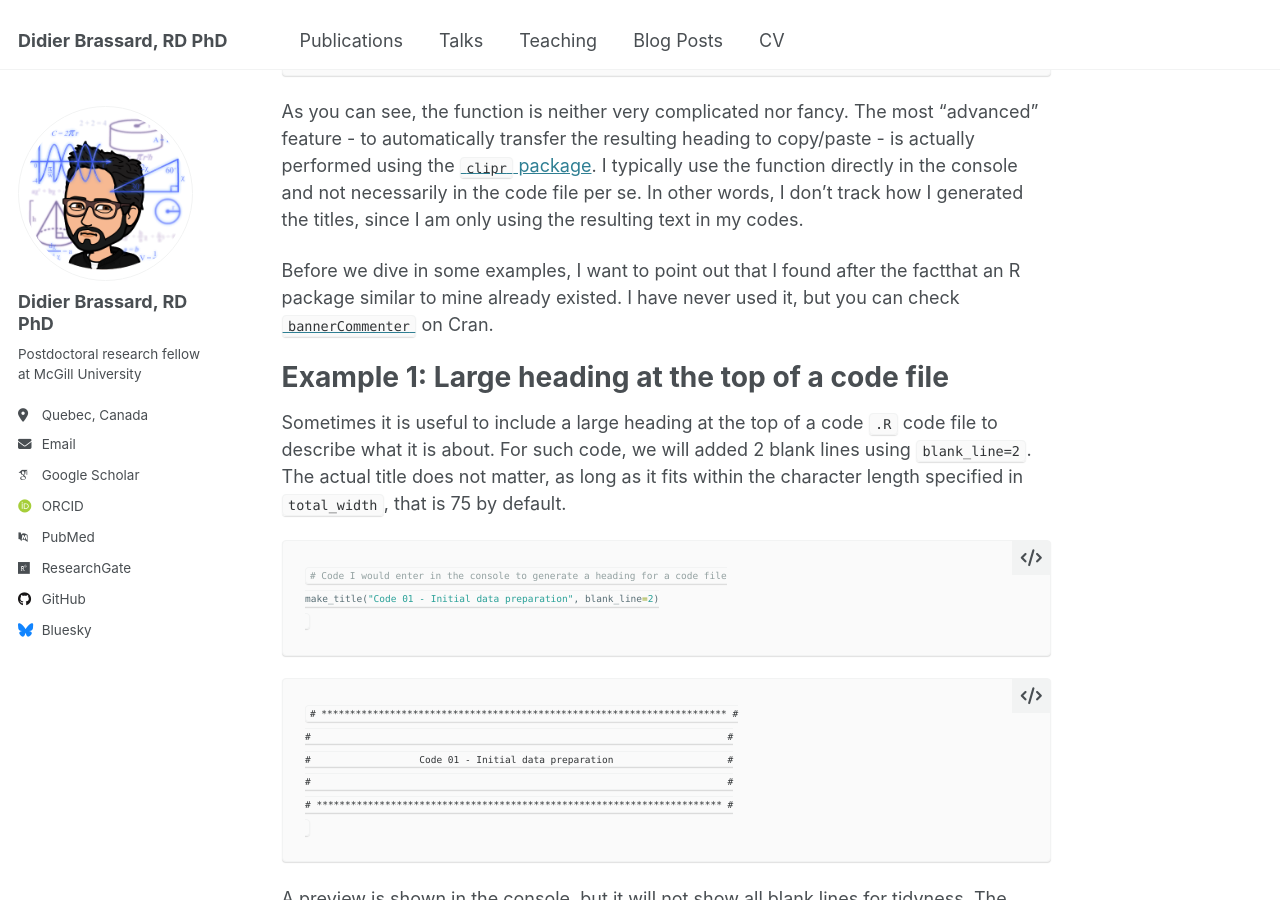
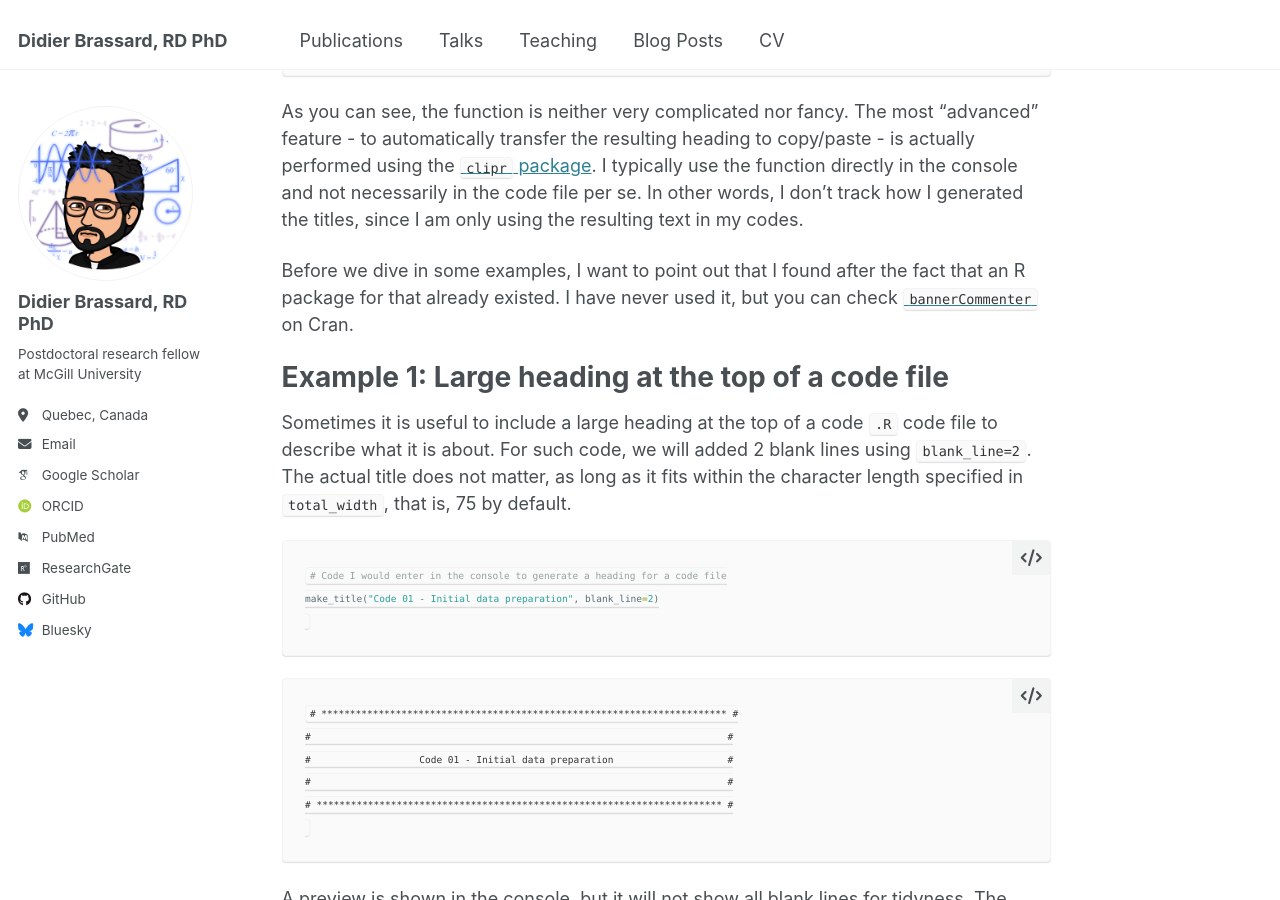
Before and after one commit to didierbrassard/didierbrassard.github.io, a Jekyll site: the page built from _posts/2025-03-20-blog-post-1.md, in a window 1280 px wide and 900 px high, scrolled down 4623 px. Built offline with Jekyll 4.4.1, drawn with Linux system fonts in a browser that asks for light colours; some web fonts are replaced.

Commit message:
Update 2025-03-20-blog-post-1.md
+typo

````diff
--- a/_posts/2025-03-20-blog-post-1.md
+++ b/_posts/2025-03-20-blog-post-1.md
@@ -93,7 +93,8 @@
 # `make_title` R function
 
 You can copy and paste the code below, save it in a `.R` script, and run
-it before you wish to use it. [You can also download the script here.](https://didierbrassard.github.io/files/blog2025_01.R)
+it before you wish to use it. [You can also download the script
+here.](https://didierbrassard.github.io/files/blog2025_01.R)
 
 ``` r
 #' @title Make Titles for Codes
@@ -182,8 +183,8 @@
 the titles, since I am only using the resulting text in my codes.
 
 Before we dive in some examples, I want to point out that I found after
-the factthat an R package similar to mine already existed. I have never
-used it, but you can check
+the fact that an R package for that already existed. I have never used
+it, but you can check
 [`bannerCommenter`](https://cran.r-project.org/web/packages/bannerCommenter/index.html)
 on Cran.
 
@@ -193,7 +194,7 @@
 `.R` code file to describe what it is about. For such code, we will
 added 2 blank lines using `blank_line=2`. The actual title does not
 matter, as long as it fits within the character length specified in
-`total_width`, that is 75 by default.
+`total_width`, that is, 75 by default.
 
 ``` r
 # Code I would enter in the console to generate a heading for a code file
````
